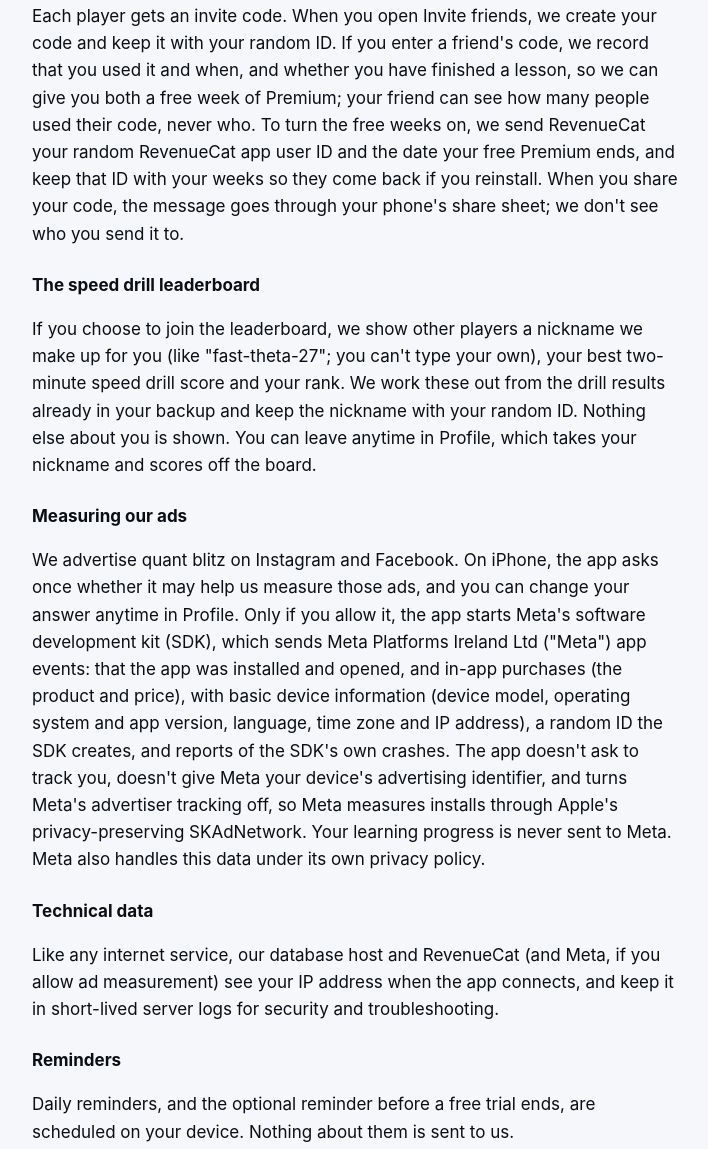
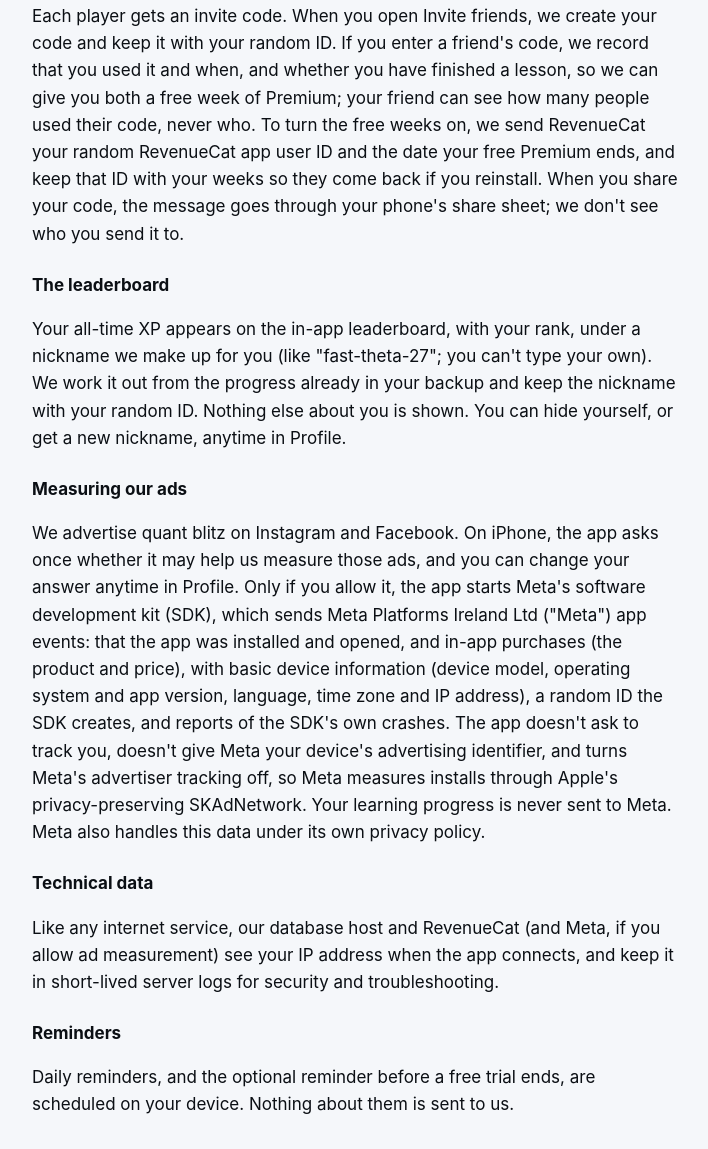
Before and after one commit to lukazsdev/quantblitz, a plain HTML site: page privacy/index.html in a window 1280 px wide. Shown: the part 1506-2655 px from the top of the page, without its empty margins (284-992 px from the left). Drawn offline with Linux system fonts and the light colour scheme.

Commit message:
Update quant blitz pages

```diff
--- a/privacy/index.html
+++ b/privacy/index.html
@@ -74,13 +74,12 @@
         keep that ID with your weeks so they come back if you reinstall. When you share your code,
         the message goes through your phone's share sheet; we don't see who you send it to.
       </p>
-      <h3>The speed drill leaderboard</h3>
+      <h3>The leaderboard</h3>
       <p>
-        If you choose to join the leaderboard, we show other players a nickname we make up for you
-        (like "fast-theta-27"; you can't type your own), your best two-minute speed drill score and
-        your rank. We work these out from the drill results already in your backup and keep the
-        nickname with your random ID. Nothing else about you is shown. You can leave anytime in
-        Profile, which takes your nickname and scores off the board.
+        Your all-time XP appears on the in-app leaderboard, with your rank, under a nickname we make
+        up for you (like "fast-theta-27"; you can't type your own). We work it out from the progress
+        already in your backup and keep the nickname with your random ID. Nothing else about you is
+        shown. You can hide yourself, or get a new nickname, anytime in Profile.
       </p>
       <h3>Measuring our ads</h3>
       <p>
@@ -139,7 +138,7 @@
           app (30 days if you never finished a lesson), so your progress can come back if you
           reinstall.
         </li>
-        <li>Leaderboard nickname: until you leave the leaderboard or your backup is deleted.</li>
+        <li>Leaderboard nickname: until your backup is deleted (hiding takes it off the board).</li>
         <li>
           Invite codes and free weeks: deleted with your backup. If a friend's backup is deleted, we
           keep only the fact that someone used your code, without who.
```
